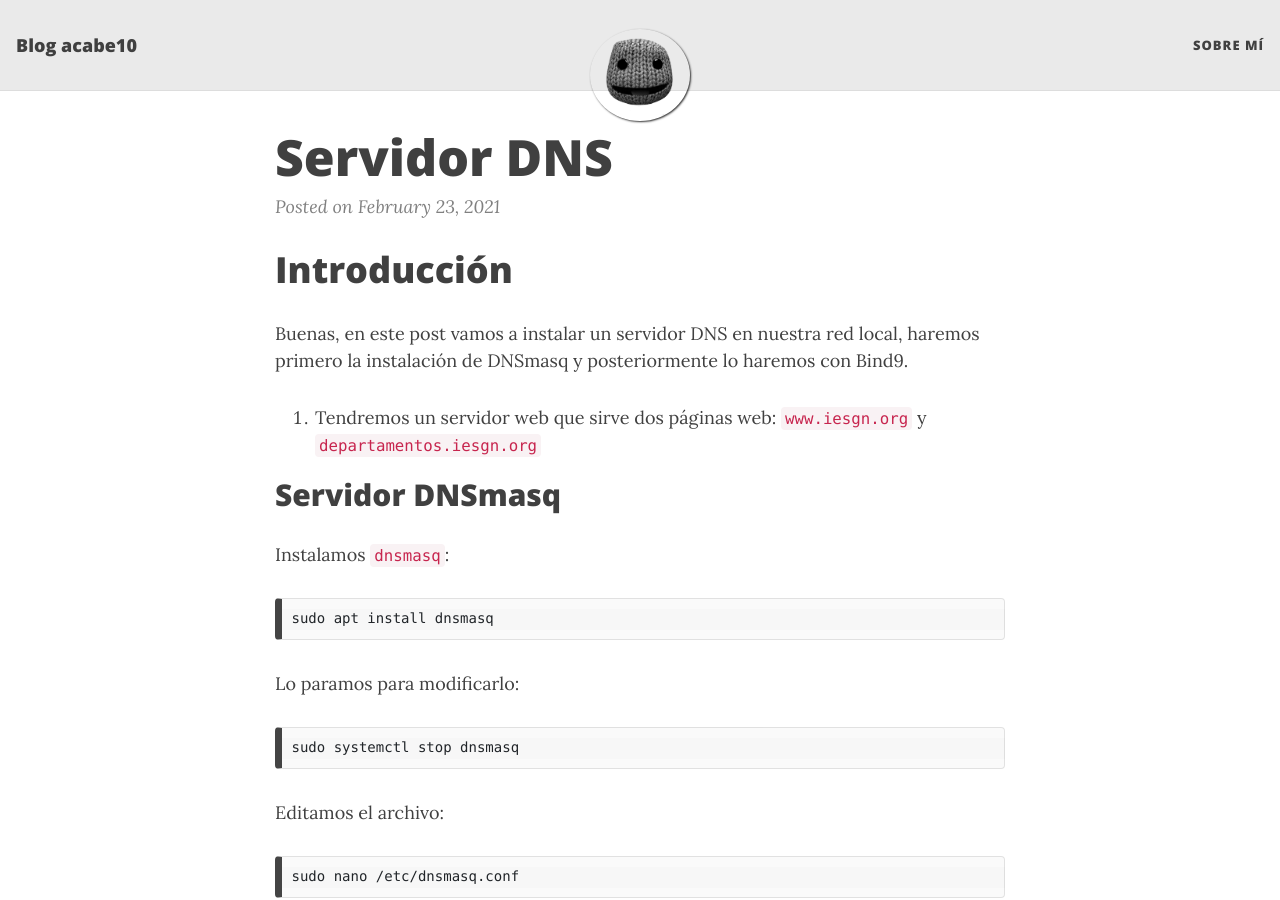
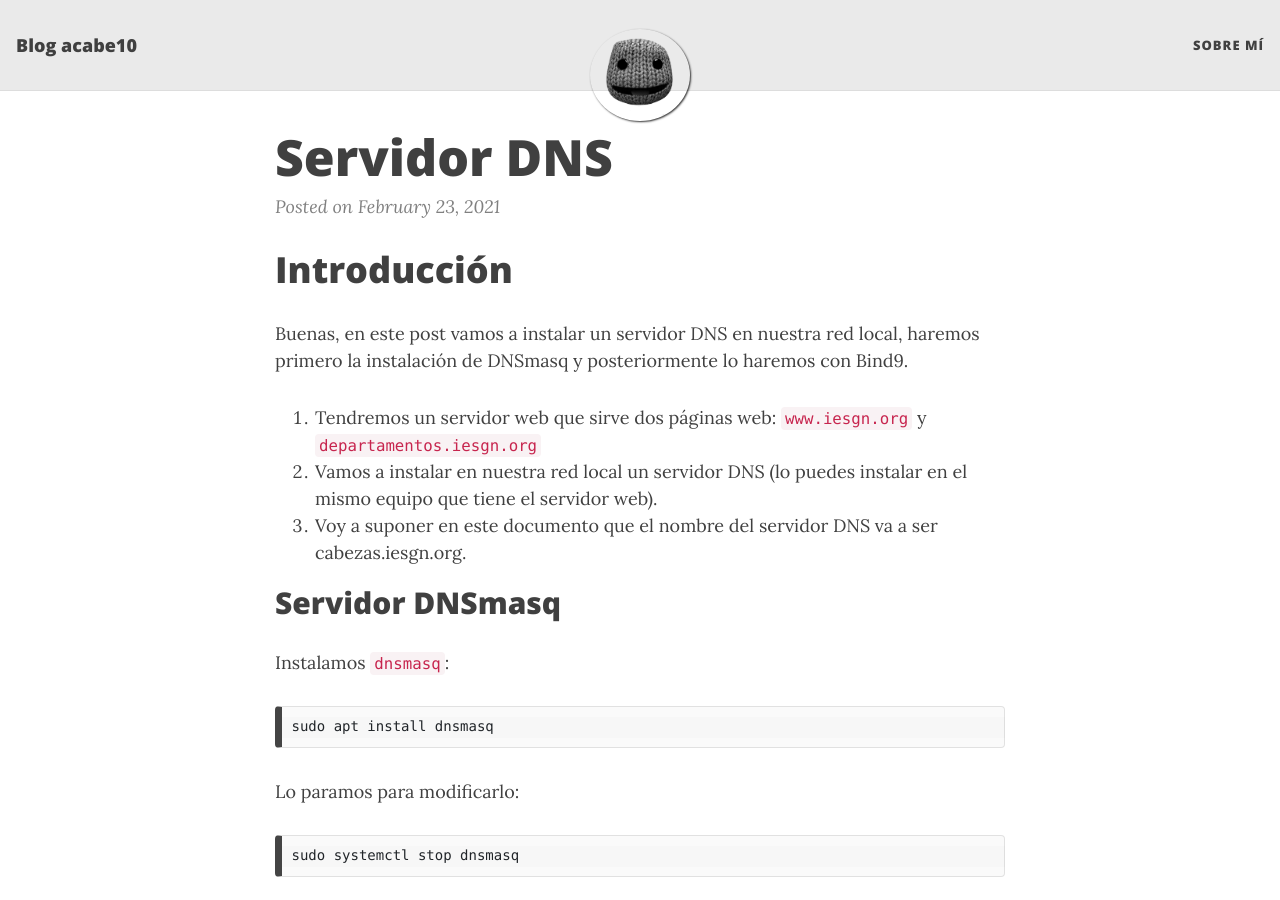
Before and after one commit to acabe10/acabe10.github.io, a Jekyll site: the page built from _posts/2021-02-23-Servidor-DNS-en-local.md, in a window 1280 px wide and 900 px high. Built offline with Jekyll 4.4.1, drawn with Linux system fonts in a browser that asks for light colours; nearby versions of some CDN libraries.

Commit message:
termino post dns

```diff
--- a/_posts/2021-02-23-Servidor-DNS-en-local.md
+++ b/_posts/2021-02-23-Servidor-DNS-en-local.md
@@ -8,6 +8,8 @@ tags: [all, DNS, Servidor, DNSmasq, Bind9]
 Buenas, en este post vamos a instalar un servidor DNS en nuestra red local, haremos primero la instalación de DNSmasq y posteriormente lo haremos con Bind9.
 
 1. Tendremos un servidor web que sirve dos páginas web: `www.iesgn.org` y `departamentos.iesgn.org`
+2. Vamos a instalar en nuestra red local un servidor DNS (lo puedes instalar en el mismo equipo que tiene el servidor web).
+3. Voy a suponer en este documento que el nombre del servidor DNS va a ser cabezas.iesgn.org.
 
 ## Servidor DNSmasq
 
```
